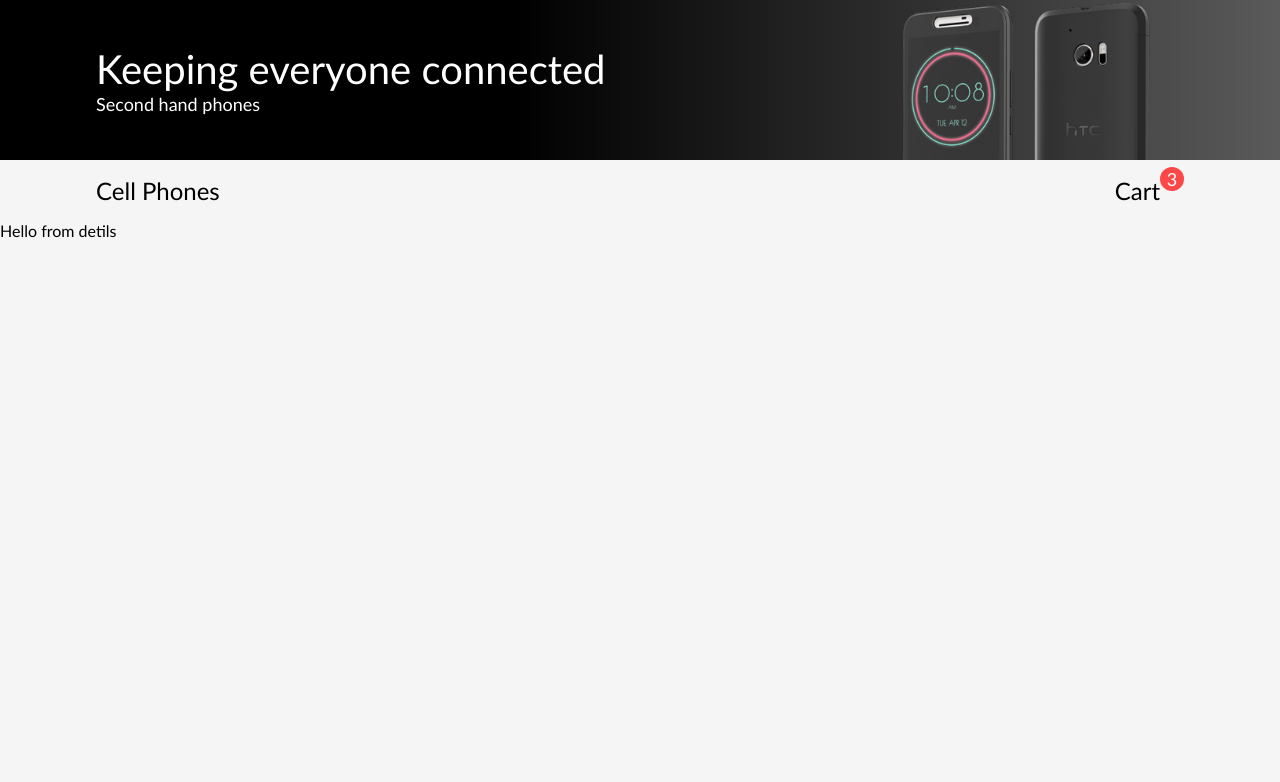
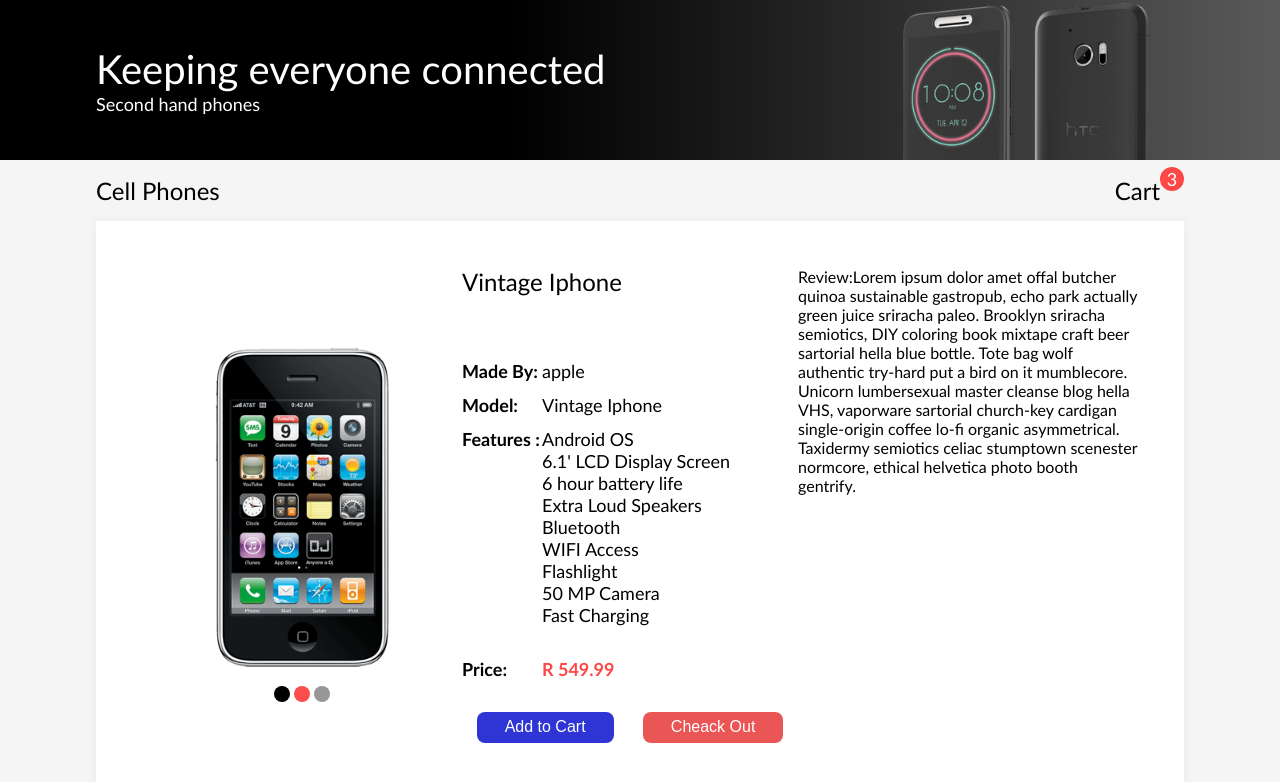
Before and after one commit to h3ndry/cellphones-e-commerce, a React (Create React App) app: page /details in a window 1280 px wide. Shown: the top 782 px of the page. Built offline with nearby package versions, Linux system fonts and the light colour scheme.

Commit message:
working on the detail page

```diff
--- /dev/null
+++ b/src/components/Button.js
@@ -0,0 +1,44 @@
+import React from 'react'
+import styled from 'styled-components'
+
+export default function Button({ text, bgColor }) {
+  return (
+    <ButtonWrapper bgColor={bgColor} >
+      <div className="overlay"></div>
+      {text}
+    </ButtonWrapper>
+  )
+}
+
+const ButtonWrapper = styled.button`
+  background-color: ${props => props.bgColor};
+  font-size: 1rem;
+  border: none;
+  cursor: pointer;
+  color: var(--white);
+  padding: .4em 1.75em;
+  border-radius: 8px;
+  position: relative;
+
+  .overlay {
+    position: absolute;
+    content: "";
+    display: table;
+    height: 100%;
+    width: 100%;
+    top: 0;
+    left: 0;
+    bottom: 0;
+    opacity: 0;
+    right: 0;
+    background-color: var(--white);
+    transition: opacity .4s ease-in-out;
+    z-index: 20;
+  }
+
+  &:hover .overlay {
+    opacity: .3;
+  }
+
+
+`
--- a/src/components/Details.js
+++ b/src/components/Details.js
@@ -1,9 +1,117 @@
 import React from 'react'
+import styled from 'styled-components'
+import { ProductConsumer } from '../context'
+
+import Color from './Color'
+import Button from './Button'
 
 export default function Details() {
   return (
-    <div>
-      Hello from detils
-    </div>
+    <DetailsWrapper>
+      <ProductConsumer>
+        {values => {
+          const { img, price, colors, name, id, company, features, review } = values.productDetails
+          return (
+            <>
+              <div className="product-img">
+                <img src={img} alt="" />
+                <div className="colors">
+                  {colors.map(color => <Color key={color} color={color} />)}
+                </div>
+              </div>
+              <div className="features">
+                <h2>{name}</h2>
+
+                <div className="details">
+                  <span className="title">Made By:</span>
+                  <span className="text">{company}</span>
+                </div>
+                <div className="details">
+                  <span className="title">Model:</span>
+                  <span className="text">{name}</span>
+                </div>
+                <div className="details">
+                  <span className="title">Features :</span>
+                  <ul className="text feature">
+                    {features.map(feature => <li key={feature}>{feature}</li>)}
+                  </ul>
+                </div>
+                <div className="details price">
+                  <span className="title">Price:</span>
+                  <span className="text price">R {price}</span>
+                </div>
+
+
+                <div className="buttons">
+                  <Button text='Add to Cart' bgColor='#2F35D5' />
+                  <Button text='Cheack Out' bgColor='#EA5555' />
+                </div>
+
+              </div>
+              <div className="review">
+                <div className="details">
+                  <span className="title">Review:</span>
+                  <span className="text">{review}</span>
+                </div>
+              </div>
+            </>
+          )
+        }}
+      </ProductConsumer>
+    </DetailsWrapper>
   )
 }
+
+const DetailsWrapper = styled.div`
+  width: 100%;
+  height: 100%;
+  max-width: 68rem;
+  margin: 0 auto;
+  padding: 2.875rem;
+  background-color: var(--white);
+  box-shadow: 0px 0px 10px rgba(0, 0, 0, .05);
+  display: grid;
+  grid-template-columns:  minmax(10rem,20rem) minmax(16rem,21rem) 1fr;
+
+  .product-img {
+    padding-top: 5rem;
+    width: 100%;
+    img {width: 100%; margin-bottom: 1rem }
+    .colors { text-align: center }
+  }
+  .features {
+    h2 {
+      font-size: 1.5rem;
+      font-weight: 400;
+      color: var(--black);
+      margin-bottom: 4rem;
+    }
+    .details {
+      display: flex;
+      margin-bottom: .75rem;
+      .title {
+        display: inline-block;
+        font-size: 1.125rem;
+        font-weight: 600;
+        width: 5rem;
+      }
+      .text {
+        display: inline-block;
+        font-size: 1.125rem;
+        font-weight: 300;
+      }
+      .text.feature { list-style: none }
+      .text.price {
+        color: var(--red);
+        font-weight: 600;
+      }
+    }
+    .details.price { margin: 2rem 0 }
+    .buttons {
+      display: flex;
+      justify-content: space-around;
+    }
+  }
+
+
+`
--- a/src/components/Product.js
+++ b/src/components/Product.js
@@ -1,24 +1,41 @@
 import React from 'react'
 import styled from 'styled-components'
+import { Link } from 'react-router-dom'
 
 import Color from './Color'
+import { ProductConsumer } from '../context'
 
 export default function ProductCart({ productValues }) {
-  const { img, price, colors, name } = productValues
-  console.log(img)
+
+  const { img, price, colors, name, id } = productValues
+
   return (
     <ProductWrapper>
+
       <div className="product-img">
-        <img src={img} alt="product" />
+        <Link to='/details'>
+          <img src={img} alt="product" />
+          {name}
+        </Link>
       </div>
-      <h2>{name}</h2>
-      <button>
-        <span>+ </span>
-        R {price}
-      </button>
+
+      <ProductConsumer>
+        {value => {
+
+          const { addToCart } = value
+
+          return (
+            <button onClick={() => { addToCart(id) }}>
+              <span>+ </span>
+              R {price}
+            </button>
+          )
+        }}
+      </ProductConsumer>
       <div className="colors">
         {colors.map(color => <Color key={color} color={color} />)}
       </div>
+
     </ProductWrapper>
   )
 }
@@ -29,6 +46,10 @@
   padding: 2.25rem 1.5rem ;
   text-align: center;
 
+  &:hover {
+    box-shadow: 0px 2px 0px rgba(252, 77, 77, 1);
+  }
+
   & > * {
     margin-bottom: 1rem;
   }
@@ -37,13 +58,25 @@
     width: 100%;
     img {
       width: 100%;
+      margin-bottom: 1rem;
+      transition: all .3s ease-in-out;
+    }
+
+    a:link,
+    a:visited {
+      text-decoration: none;
+      font-size: 1.25rem;
+      font-weight: 400;
+      color: var(--black)
+
+    }
+
+    &:hover {
+      img {transform: scale(1.04)}
     }
   }
 
-  h2 {
-    font-size: 1.125rem;
-    font-weight: 400;
-  }
+
 
   button {
     border: none;
--- a/src/components/ProductList.js
+++ b/src/components/ProductList.js
@@ -25,7 +25,6 @@
   height: 100%;
   max-width: 68rem;
   margin: 0 auto;
-  padding-bottom: 2rem;
 
   display: grid;
   grid-template-columns: repeat(auto-fit, minmax(15rem, 1fr));
--- a/src/context.js
+++ b/src/context.js
@@ -5,13 +5,35 @@
 class ProductProvider extends Component {
 
   state = {
-    products: storeProducts,
+    products: [],
+    productDetails: detailProduct
+  }
+
+  componentDidMount() {
+    this.setProduct()
+  }
+  setProduct = () => {
+    let tempProduct = []
+    storeProducts.forEach(item => {
+      const product = { ...item }
+      tempProduct = [...tempProduct, product]
+    })
+    this.setState(() => ({ products: tempProduct }))
+  }
+
+  getProduct = id => this.state.products.find(product => product.id === id)
+
+  addToCart = id => {
+    let product = this.getProduct(id)
+    console.log(product)
   }
 
   render() {
+
     return (
       <ProductContext.Provider value={{
-        ...this.state
+        ...this.state,
+        addToCart: this.addToCart
       }}>
         {this.props.children}
       </ProductContext.Provider>
--- a/src/layout/GlobalStyles.js
+++ b/src/layout/GlobalStyles.js
@@ -27,5 +27,6 @@
 body {
   font-family: var(--display-font);
   background-color: var(--grey);
+  padding-bottom: 2rem;
 }
 `
```
